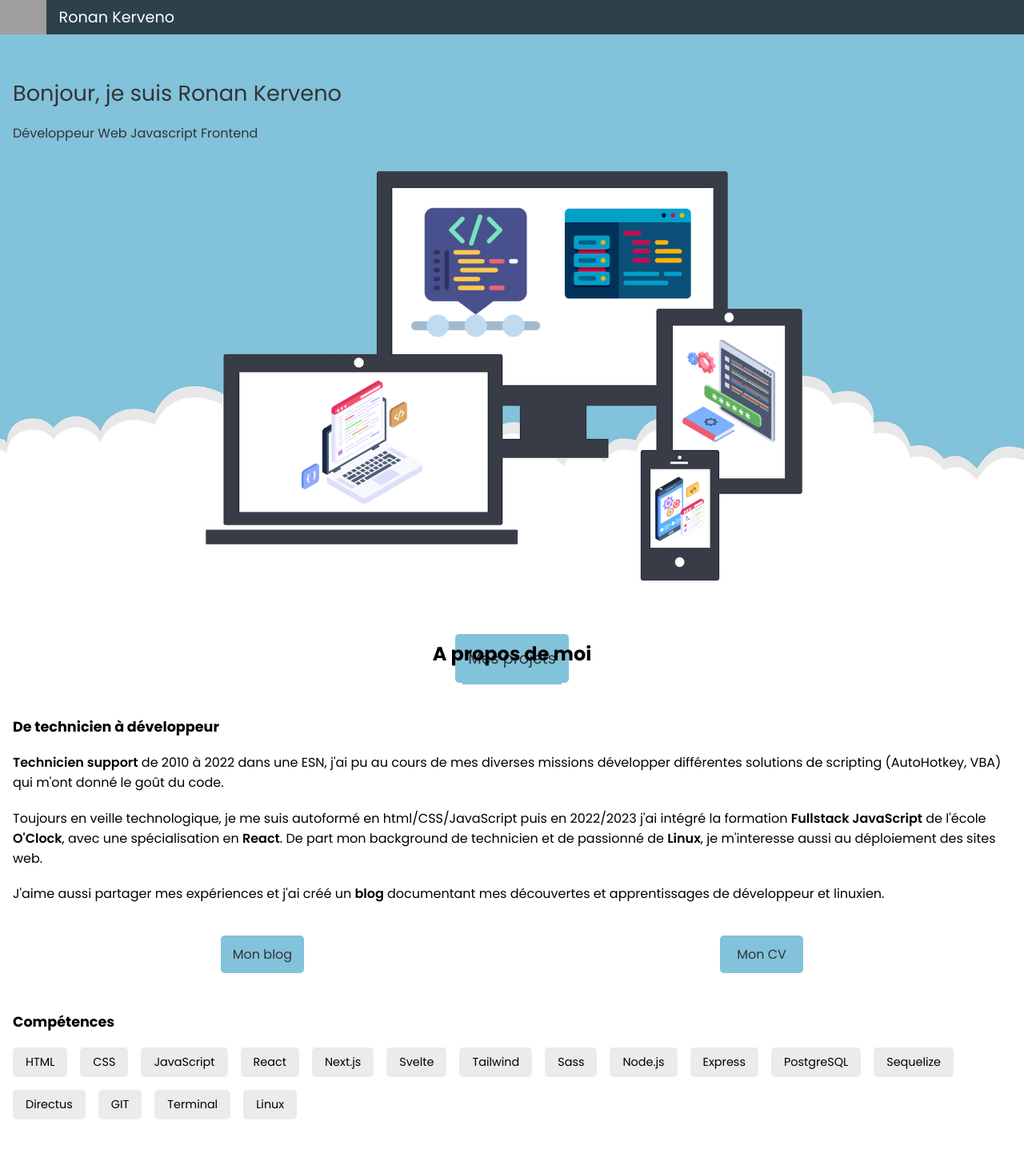
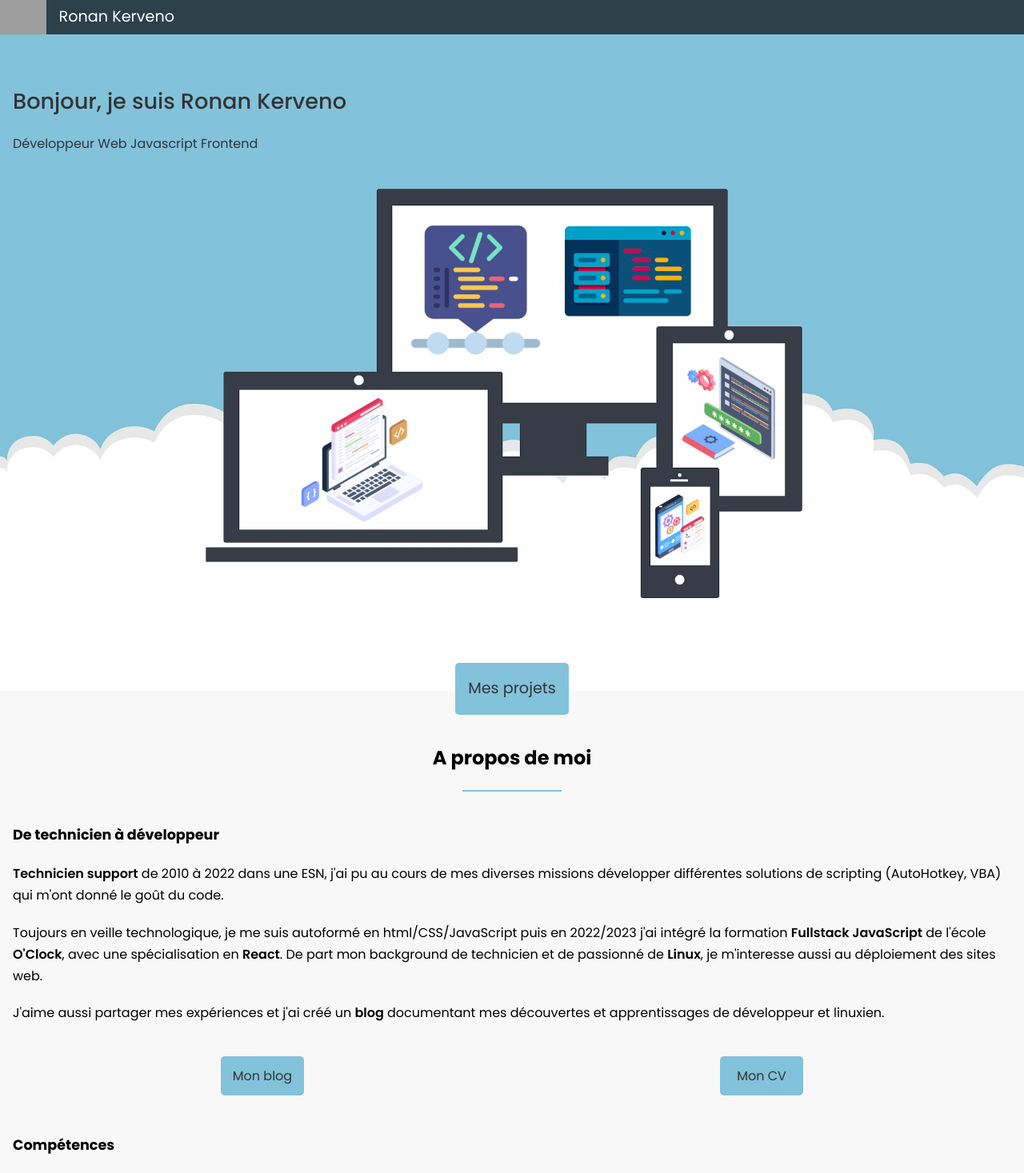
Before and after one commit to RonanKerveno/ronakerveno.dev, a SvelteKit app in the folder mypage/: page / in a window 1280 px wide. Shown: the top 1467 px of the page at 80% size. Built offline with nearby package versions, Linux system fonts and the light colour scheme; no server answers; grey boxes are pictures that could not be loaded.

Commit message:
Contact component is functionnal

```diff
--- a/mypage/src/components/AboutMe.svelte
+++ b/mypage/src/components/AboutMe.svelte
@@ -63,11 +63,17 @@
 </section>
 
 <style>
+  section {
+    background-color: #f8f8f8;
+  }
   p {
     margin-bottom: 1.2rem;
   }
   .aboutme-subsection {
     margin-bottom: 3rem;
+  }
+  .aboutme-subsection:last-child {
+    margin-bottom: 0;
   }
   #aboutme-buttons {
     display: flex;
--- /dev/null
+++ b/mypage/src/components/Contact.svelte
@@ -0,0 +1,77 @@
+<script>
+  /**
+   * @type {string | undefined}
+   */
+  export let mailApiKey;
+  let status = "";
+  const handleSubmit = async (
+    /** @type {{ currentTarget: HTMLFormElement | undefined; }} */ data
+  ) => {
+    status = "Submitting...";
+    const formData = new FormData(data.currentTarget);
+    const object = Object.fromEntries(formData);
+    const json = JSON.stringify(object);
+
+    const response = await fetch("https://api.web3forms.com/submit", {
+      method: "POST",
+      headers: {
+        "Content-Type": "application/json",
+        Accept: "application/json",
+      },
+      body: json,
+    });
+    const result = await response.json();
+    if (result.success) {
+      console.log(result);
+      status = result.message || "Success";
+    }
+  };
+</script>
+
+<section>
+  <h2>Contact</h2>
+  <hr class="separator" />
+  <p>
+    N'hésitez pas à me contacter en remplissant le formulaire, je vous
+    répondrais dès que possible.
+  </p>
+  <form on:submit|preventDefault={handleSubmit}>
+    <input type="hidden" name="access_key" value={mailApiKey} />
+    <input type="text" name="name" required />
+    <input type="email" name="email" required />
+    <textarea name="message" required rows="3" />
+    <input type="submit" />
+  </form>
+</section>
+
+<style>
+  section {
+    background-color: #fafafa;
+  }
+  p {
+    text-align: center;
+  }
+  form {
+    display: flex;
+    flex-direction: column;
+    gap: 10px;
+    width: 300px;
+    margin: 0 auto;
+  }
+  input,
+  textarea {
+    border: 1px solid #cccccc;
+    padding: 10px;
+    font-size: 16px;
+    border-radius: 5px;
+  }
+  input[type="submit"] {
+    cursor: pointer;
+    background-color: #4caf50;
+    color: white;
+    border: none;
+  }
+  input[type="submit"]:hover {
+    background-color: #45a049;
+  }
+</style>
--- a/mypage/src/components/FrontPage.svelte
+++ b/mypage/src/components/FrontPage.svelte
@@ -1,4 +1,21 @@
-<div id="frontpage">
+<script>
+  import { onMount } from 'svelte';
+
+  let frontPageHeight = '100vh';
+
+  onMount(() => {
+    window.addEventListener('scroll', () => {
+      if (window.scrollY > 0) {
+        frontPageHeight = 'auto';
+      } else {
+        frontPageHeight = '100vh';
+      }
+    });
+  });
+</script>
+
+
+<div id="frontpage" style="height: {frontPageHeight};">
   <div id="home">
     <div id="catching">
       <h1>Bonjour, je suis Ronan Kerveno</h1>
@@ -25,7 +42,7 @@
       <img class="home__image" src="img/image_accueil.jpg" alt="Web devices" />
     </picture>
   </div>
-  <div id="portfolio-section">
+  <div id="portfolio-link">
     <a href="#portfolio">
       <button>Mes projets</button>
     </a>
@@ -34,31 +51,31 @@
 
 <style>
   #frontpage {
-    height: 100vh;
+    margin-bottom: 4rem;
   }
   #home {
     background-color: #82c2db;
-    padding-top: 4rem;
+    padding-top: 8vh;
     color: #333333;
   }
   #catching {
-    margin: 2rem 1rem;
+    margin: 5vh 1rem;
   }
   h1 {
     font-size: 1.7rem;
-    font-weight: 400;
+    font-weight: 500;
   }
   #catchphrase {
-    margin-top: 1rem;
+    margin-top: 2vh;
   }
   #home__picture {
     background-color: white;
   }
   .home__image {
-    margin-bottom: -0.5rem;
+    margin-bottom: -0.7rem;
   }
-  #portfolio-section {
-    margin-top: 4rem;
+  #portfolio-link {
+    margin-top: 10vh;
     text-align: center;
   }
   button {
--- a/mypage/src/components/Projects.svelte
+++ b/mypage/src/components/Projects.svelte
@@ -14,9 +14,7 @@
         En cours. Projet de fin de formation O'Clock. Vise à mettre en relation
         des particuliers autour d'un projet sportif.
       </p>
-      <p>
-        Next.js, Tailwind, Express, Sequelize, PostgreSQL
-      </p>
+      <p>Next.js, Tailwind, Express, Sequelize, PostgreSQL</p>
       <div class="project-btn">
         <a href="https://dev2.keronn.net/">
           <button>Site web</button>
@@ -34,11 +32,10 @@
       />
       <h3>Mon blog</h3>
       <p>
-        Mon carnet de notes partageant mon apprentissage du développement et des astuces autour de Linux.
+        Mon carnet de notes partageant mon apprentissage du développement et des
+        astuces autour de Linux.
       </p>
-      <p>
-        React, Tailwind, Directus
-      </p>
+      <p>React, Tailwind, Directus</p>
       <div class="project-btn">
         <a href="https://blog.ronankerveno.dev/">
           <button>Site web</button>
@@ -56,12 +53,8 @@
         class="project-pic"
       />
       <h3>D Saint Romain</h3>
-      <p>
-        Site vitrine d'un artiste plasticien.
-      </p>
-      <p>
-        Wordpress
-      </p>
+      <p>Site vitrine d'un artiste plasticien.</p>
+      <p>Wordpress</p>
       <div class="project-btn">
         <a href="https://dstromain.fr/">
           <button>Site web</button>
@@ -76,12 +69,8 @@
         class="project-pic"
       />
       <h3>Les Pitchoun's</h3>
-      <p>
-        Site web d'une crêche parentale.
-      </p>
-      <p>
-        Wordpress
-      </p>
+      <p>Site web d'une crêche parentale.</p>
+      <p>Wordpress</p>
       <div class="project-btn">
         <a href="https://crechelespitchouns.fr/">
           <button>Site web</button>
@@ -94,9 +83,13 @@
 <style>
   section {
     text-align: center;
+    background-color: azure;
   }
   .project-card {
     margin-bottom: 4rem;
+  }
+  .project-card:last-child {
+    margin-bottom: 0;
   }
   img {
     margin-bottom: 1.2rem;
--- /dev/null
+++ b/mypage/src/routes/+page.server.ts
@@ -0,0 +1,8 @@
+import { env } from '$env/dynamic/private'
+
+export async function load() {
+  const mailApiKey = env.EMAIL_API_KEY;
+  if (mailApiKey) {
+    return { mailApiKey }
+  }
+}
--- a/mypage/src/routes/+page.svelte
+++ b/mypage/src/routes/+page.svelte
@@ -3,6 +3,9 @@
 	import FrontPage from "../components/FrontPage.svelte";
 	import AboutMe from "../components/AboutMe.svelte";
 	import Projects from "../components/Projects.svelte";
+	import Contact from "../components/Contact.svelte";
+	/** @type {import('../routes/$types').PageData} */
+	export let data;
 </script>
 
 <Header />
@@ -11,7 +14,5 @@
 	<FrontPage />
 	<AboutMe />
 	<Projects />
+	<Contact mailApiKey={data.mailApiKey}/>
 </main>
-
-<style>
-</style>
--- a/mypage/src/styles/global.css
+++ b/mypage/src/styles/global.css
@@ -1,10 +1,10 @@
 /* global.css */
 html {
   font-family: "Poppins";
+  line-height: 1.7;
 }
 section {
-  padding: 0 1rem;
-  margin-bottom: 5rem;
+  padding: 4rem 1rem 5rem 1rem;
 }
 h2 {
   font-size: 1.5rem;
```
